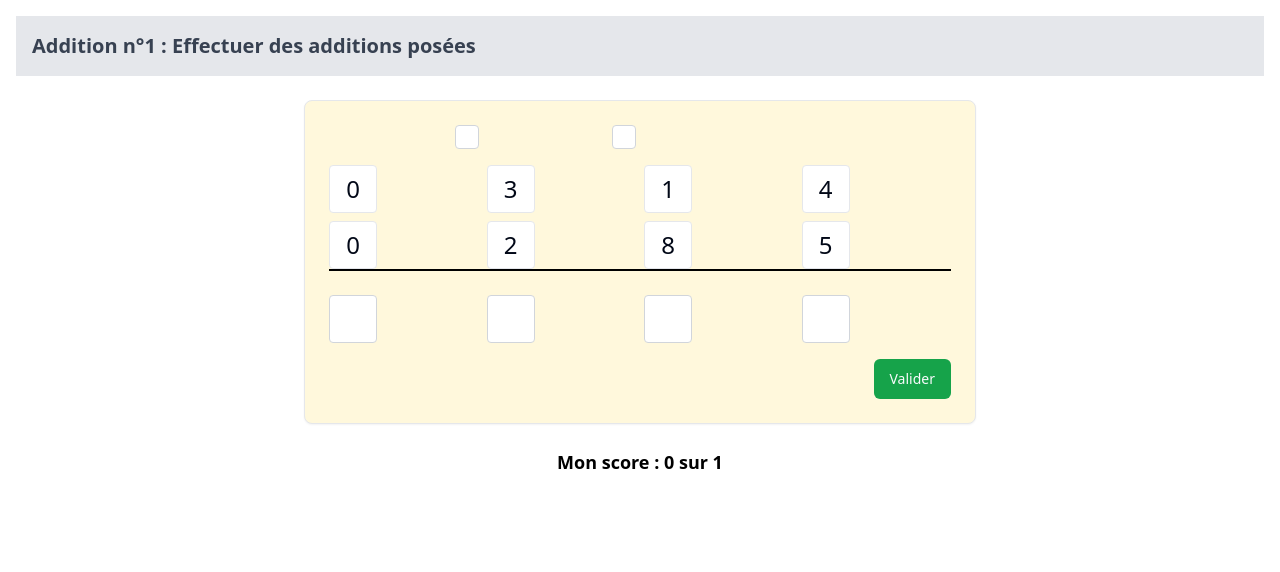
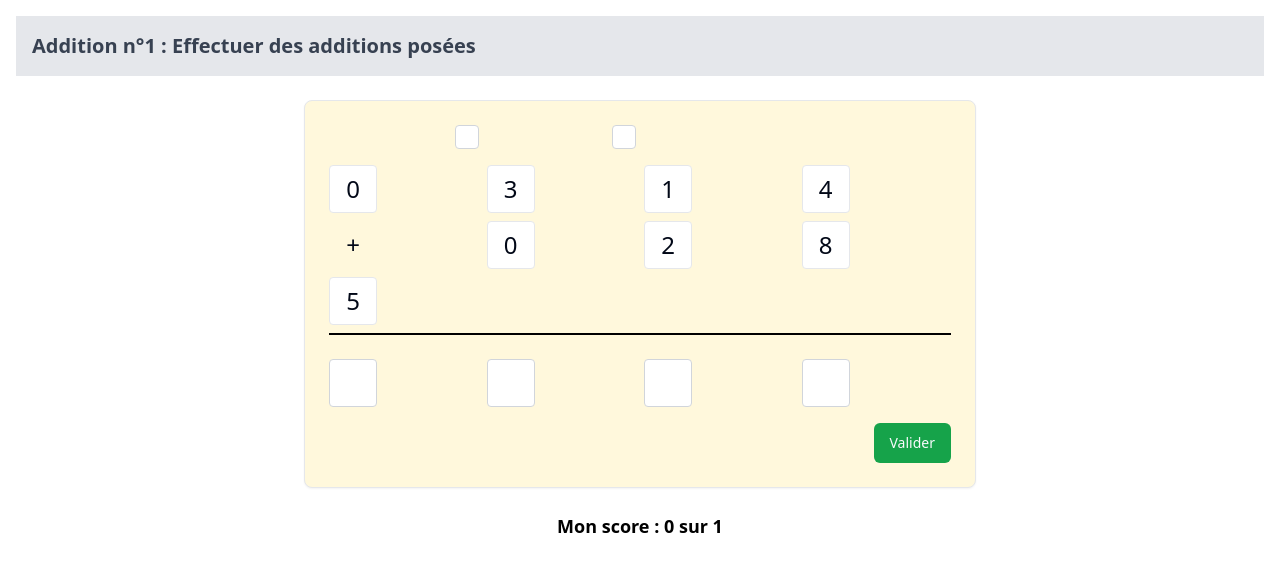
Before and after one commit to fremar64/algorithme-de-calcul-arithmetique, a React (Vite) app: page / in a window 1280 px wide. Shown: the top 572 px of the page. Built offline with nearby package versions, Linux system fonts and the light colour scheme.

Commit message:
Add missing '+' symbol in operations
Added the missing '+' symbol in the arithmetic operations within the code to ensure correct functionality. Additionally, refactored the code for improved readability and maintainability.
[skip gpt_engineer]

```diff
--- a/src/pages/Index.tsx
+++ b/src/pages/Index.tsx
@@ -129,13 +129,15 @@ const Index = () => {
                   </div>
                 ))}
               </div>
-              <div className="col-span-4 grid grid-cols-4 gap-2 border-b-2 border-black">
+              <div className="col-span-4 grid grid-cols-4 gap-2">
+                <div className="col-span-1 w-12 h-12 flex items-center justify-center text-2xl">+</div>
                 {numbers.bottom.toString().padStart(4, '0').split('').map((digit, index) => (
                   <div key={`bottom-${index}`} className="w-12 h-12 border rounded flex items-center justify-center bg-white">
                     {digit}
                   </div>
                 ))}
               </div>
+              <div className="col-span-4 border-b-2 border-black"></div>
             </div>
 
             {/* Answer inputs */}
```
